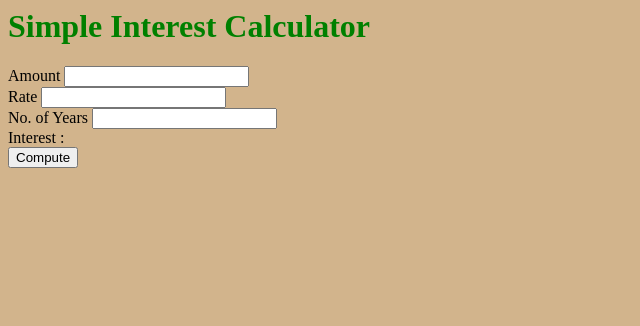
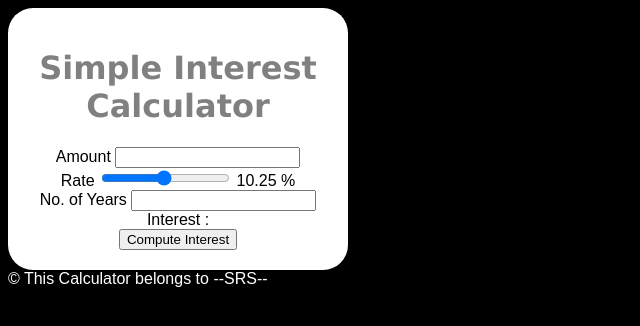
Before and after one commit to evolution-srs/python-and-git-practice, a plain HTML site: page ibm-Intro-to-HTML-CSS-Javascript/m4-final-project/simple-interest-caculator/master/vftvk-Simple-Interest-Calculator-master/index.html in a window 1280 px wide. Shown: the whole page, without its empty margins (0-640 px from the left). Drawn offline with Linux system fonts and the light colour scheme.

Commit message:
Finish simple-interest-calculatorlab

```diff
--- a/ibm-Intro-to-HTML-CSS-Javascript/m4-final-project/simple-interest-caculator/master/vftvk-Simple-Interest-Calculator-master/index.html
+++ b/ibm-Intro-to-HTML-CSS-Javascript/m4-final-project/simple-interest-caculator/master/vftvk-Simple-Interest-Calculator-master/index.html
@@ -1,16 +1,43 @@
+<!DOCTYPE html>
 <html>
     <head>
-    <script src="script.js"></script>
-    <link rel="stylesheet" href="style.css">
+        <script src="script.js"></script>
+        <link rel="stylesheet" href="style.css">
+        <title>Simple Interest Calculator</title>
     </head>
     <body>
-        <h1>Simple Interest Calculator</h1>
+        <div class="maindiv">
+            <h1>Simple Interest Calculator</h1>
 
-        Amount <input type="number"  id="principal">  <br/>
-        Rate <input type="number"  id="rate">  <br/>
-        No. of Years <input type="number"  id="years">  <br/>
-        Interest : <span id="result"></span><br>
+            Amount <input type="number"  id="principal">  <br/>
 
-        <button onclick="compute()">Compute</button>
+            Rate <input type="range" id="rate" min="1" max="20" value="10.25" step="0.25" onchange="updateRate()">
+            <span id="rate_val">
+                10.25
+            </span>% <br/>
+
+            No. of Years
+            <input type="number" id="years" list="all_years">
+            <datalist id="all_years">
+                <option value="1">1</option>
+                <option value="2">2</option>
+                <option value="3">3</option>
+                <option value="4">4</option>
+                <option value="5">5</option>
+                <option value="6">6</option>
+                <option value="7">7</option>
+                <option value="8">8</option>
+                <option value="9">9</option>
+                <option value="10">10</option>
+            </datalist>
+            <br />
+            Interest : <span id="result"></span><br/>
+
+            <button onclick="compute()">Compute Interest</button>
+        </div>
+
+        <footer>
+            &#169; This Calculator belongs to --SRS--
+        </footer>
     </body>
 </html>
--- /dev/null
+++ b/ibm-Intro-to-HTML-CSS-Javascript/m4-final-project/simple-interest-caculator/master/vftvk-Simple-Interest-Calculator-master/script-original.js
@@ -0,0 +1,5 @@
+function compute()
+{
+    p = document.getElementById("principal").value;
+
+}
--- a/ibm-Intro-to-HTML-CSS-Javascript/m4-final-project/simple-interest-caculator/master/vftvk-Simple-Interest-Calculator-master/script.js
+++ b/ibm-Intro-to-HTML-CSS-Javascript/m4-final-project/simple-interest-caculator/master/vftvk-Simple-Interest-Calculator-master/script.js
@@ -1,5 +1,23 @@
-function compute()
+function compute() {
+    var principal = document.getElementById("principal").value;
+    var rate = document.getElementById("rate").value;
+    var years = document.getElementById("years").value;
+    var interest = principal * years * rate / 100;
+    var year = new Date().getFullYear() + parseInt(years);
+    var amount = parseInt(principal) + parseFloat(interest);
+    var result = document.getElementById("result");
+
+    if (principal <= 0) {
+        alert('Please enter a positive number!');
+        document.getElementById("principal").focus();
+    }
+    else {
+        result.innerHTML = "If you deposit $" + "<mark>" + principal + "</mark>" + ",\<br\> at an interest rate of " + "<mark>" + rate + "%" + "</mark>" + "\<br\> You will receive an amount of $" + "<mark>" + amount + "</mark>" + ",\<br\> in the year " + "<mark>" + year + "</mark>" + "\<br\>";
+    }
+}
+
+function updateRate()
 {
-    p = document.getElementById("principal").value;
-
+    var rateval = document.getElementById("rate").value;
+    document.getElementById("rate_val").innerText = rateval;
 }
--- /dev/null
+++ b/ibm-Intro-to-HTML-CSS-Javascript/m4-final-project/simple-interest-caculator/master/vftvk-Simple-Interest-Calculator-master/style-original.css
@@ -0,0 +1,2 @@
+body {background-color:tan;}
+h1{color:green;}
--- a/ibm-Intro-to-HTML-CSS-Javascript/m4-final-project/simple-interest-caculator/master/vftvk-Simple-Interest-Calculator-master/style.css
+++ b/ibm-Intro-to-HTML-CSS-Javascript/m4-final-project/simple-interest-caculator/master/vftvk-Simple-Interest-Calculator-master/style.css
@@ -1,2 +1,19 @@
-body {background-color:tan;}
-h1{color:green;}
+body {
+    background-color: black;
+    font-family: arial;
+    color: white;
+}
+
+h1 {
+    color: grey;
+    font-family: verdana;
+}
+
+.maindiv {
+    background-color: white;
+    color: black;
+    width: 300px;
+    padding: 20px;
+    border-radius: 25px;
+    text-align: center;
+}
```
Also changed, not shown: ibm-Intro-to-HTML-CSS-Javascript/m4-final-project/simple-interest-caculator/master/vftvk-Simple-Interest-Calculator-master/index-original.html (added, +16 -0 lines).
